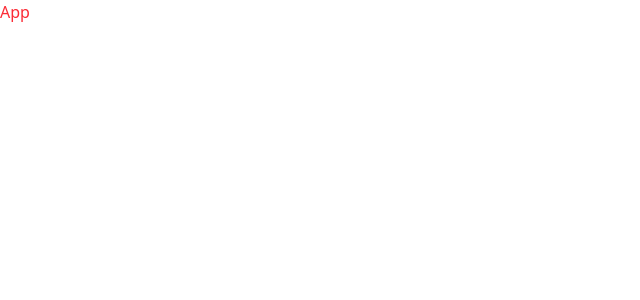
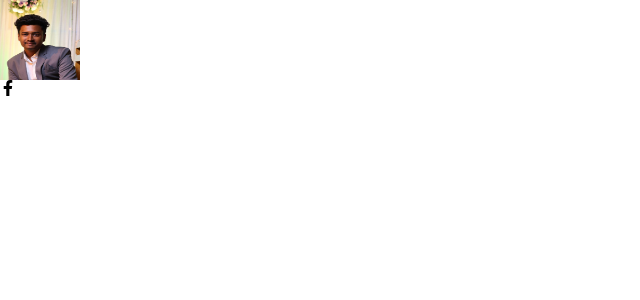
Before and after one commit to teja836/Portfolio, a React (Vite) app: page / in a window 1280 px wide. Shown: the top 300 px of the page, without its empty margins (0-640 px from the left). Built offline with nearby package versions, Linux system fonts and the light colour scheme.

Commit message:
added icons

```diff
--- a/package.json
+++ b/package.json
@@ -13,6 +13,7 @@
     "@tailwindcss/vite": "^4.1.11",
     "react": "^19.1.0",
     "react-dom": "^19.1.0",
+    "react-icons": "^5.5.0",
     "tailwindcss": "^4.1.11"
   },
   "devDependencies": {
--- a/src/App.jsx
+++ b/src/App.jsx
@@ -1,8 +1,13 @@
 import React from 'react'
+import profilePic from "../src/assets/image.jpeg"
+import { FaFacebookF } from "react-icons/fa";
 
 const App = () => {
   return (
-    <div className='text-red-500'>App</div>
+    <div className=''>
+      <img src={profilePic} className=' h-20 w-20'></img>
+      <span><FaFacebookF /></span>
+    </div>
   )
 }
 
```
Also changed, not shown: src/assets/image.jpeg (added), 1 other file (tests, documents, lock files or other folders).
